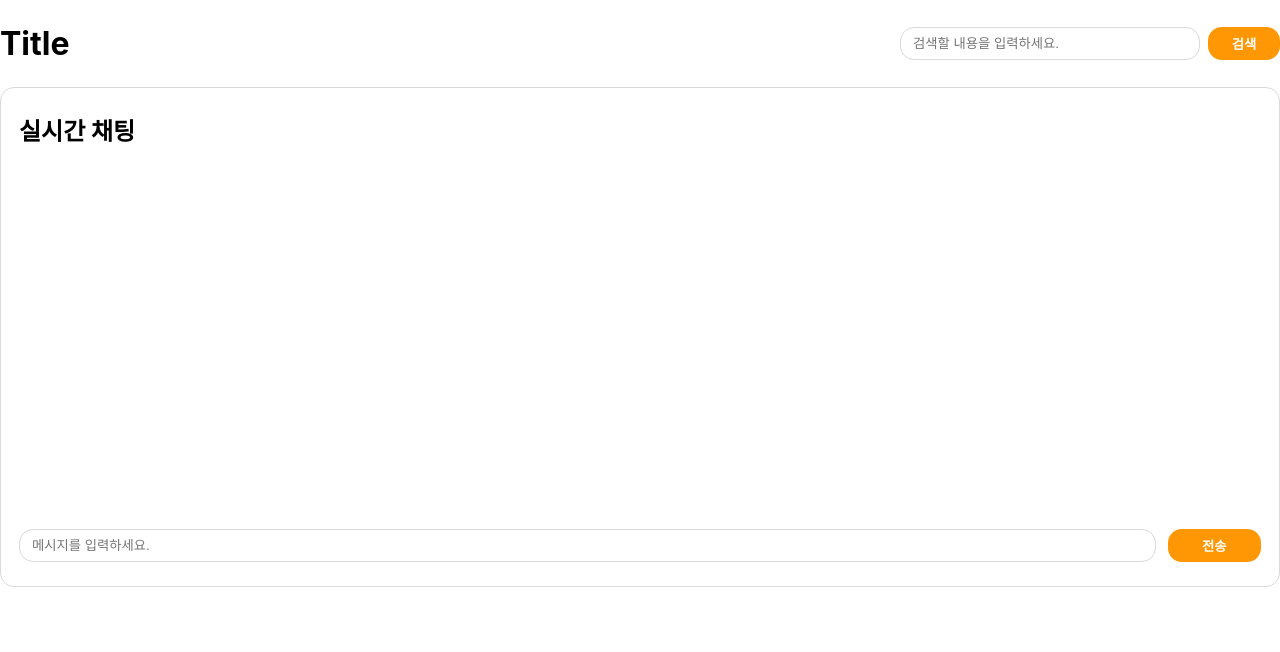
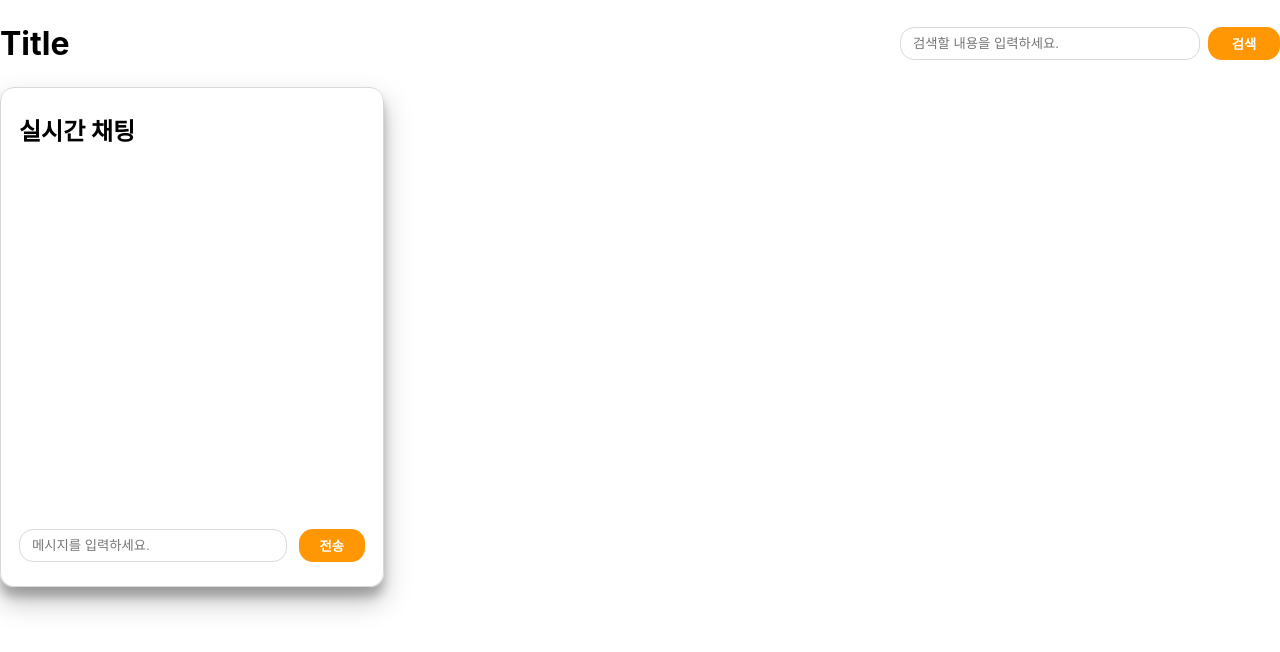
Before and after one commit to llbllhllk/cnu-sw-academy-project-frontend, a React (Create React App) app: page / in a window 1280 px wide. Shown: the top 652 px of the page. Built offline with nearby package versions, Linux system fonts and the light colour scheme.

Commit message:
Feat: Home page 레이아웃 스타일링

```diff
--- a/src/components/chat/index.js
+++ b/src/components/chat/index.js
@@ -9,7 +9,7 @@ const Chat = () => {
       <ChatContainer></ChatContainer>
       <Form>
         <Input type='text' placeholder='메시지를 입력하세요.' />
-        <Button type='submit' width='100'>
+        <Button type='submit' width='80px'>
           전송
         </Button>
       </Form>
--- a/src/components/common/Button.js
+++ b/src/components/common/Button.js
@@ -11,8 +11,8 @@ const Button = ({ type, children, onClick, width, height, ...props }) => {
 const Container = styled.button`
   display: inline-block;
   border-radius: 14px;
-  width: ${({ width }) => (width ? `${width}px` : `100%`)};
-  height: ${({ height }) => (height ? `${height}px` : `auto`)};
+  width: ${({ width }) => (width ? `${width}` : `100%`)};
+  height: ${({ height }) => (height ? `${height}` : `auto`)};
   padding: 4px 12px;
   background-color: #ff9704;
   color: #fff;
--- a/src/components/common/Card.js
+++ b/src/components/common/Card.js
@@ -1,8 +1,8 @@
 import styled from 'styled-components';
 
-const Card = ({ title, children, ...props }) => {
+const Card = ({ title, width, children, ...props }) => {
   return (
-    <CardConatiner {...props}>
+    <CardConatiner width={width} {...props}>
       <Title>{title}</Title>
       {children}
     </CardConatiner>
@@ -11,11 +11,14 @@ const Card = ({ title, children, ...props }) => {
 
 const CardConatiner = styled.div`
   position: relative;
-  width: 100%;
+  width: ${({ width }) => (width ? `${width}` : `30%`)};
   height: 500px;
   padding: 24px 18px;
   border: 1px solid #d9d9d9;
   border-radius: 14px;
+  box-shadow:
+    0 14px 28px rgba(0, 0, 0, 0.25),
+    0 10px 10px rgba(0, 0, 0, 0.22);
 `;
 
 const Title = styled.div`
--- a/src/components/common/Input.js
+++ b/src/components/common/Input.js
@@ -5,8 +5,8 @@ const Input = ({ type, placeholder, onChange, widht, height, ...props }) => {
 };
 
 const Container = styled.input`
-  width: ${({ width }) => (width ? `${width}px` : `100%`)};
-  height: ${({ height }) => (height ? `${height}px` : `auto`)};
+  width: ${({ width }) => (width ? `${width}` : `100%`)};
+  height: ${({ height }) => (height ? `${height}` : `auto`)};
   border: 1px solid #d9d9d9;
   border-radius: 14px;
   padding: 8px 12px;
--- a/src/components/header/index.js
+++ b/src/components/header/index.js
@@ -1,22 +1,19 @@
 import Button from 'components/common/Button';
-import Container from 'components/common/Container';
 import Input from 'components/common/Input';
 import styled from 'styled-components';
 
 const Header = () => {
   return (
     <HeaderContainer>
-      <Container>
       <SubContainer>
         <h1>Title</h1>
         <Form>
-            <Input type='text' width='300' placeholder='검색할 내용을 입력하세요.' />
-            <Button type='button' width='72'>
+          <Input type='text' width='300px' placeholder='검색할 내용을 입력하세요.' />
+          <Button type='button' width='72px'>
             검색
           </Button>
         </Form>
       </SubContainer>
-      </Container>
     </HeaderContainer>
   );
 };
@@ -27,6 +24,7 @@ const HeaderContainer = styled.header`
 `;
 
 const SubContainer = styled.div`
+  width: 100%;
   display: flex;
   justify-content: space-between;
   align-items: center;
--- a/src/pages/Home.js
+++ b/src/pages/Home.js
@@ -1,13 +1,30 @@
 import Chat from 'components/chat';
+import Container from 'components/common/Container';
 import Header from 'components/header';
+import styled from 'styled-components';
 
 const Home = () => {
   return (
     <>
-      <Header />
-      <Chat />
+      <Container>
+        <Header />
+        <main>
+          {/* Slider */}
+          <FeedBox>
+            {/* <Board /> */}
+            <Chat />
+          </FeedBox>
+        </main>
+      </Container>
     </>
   );
 };
 
+const FeedBox = styled.section`
+  display: flex;
+  flex-wrap: wrap;
+  gap: 50px;
+  justify-content: space-between;
+`;
+
 export default Home;
```
Lines whose indentation alone changed are shown as unchanged.
